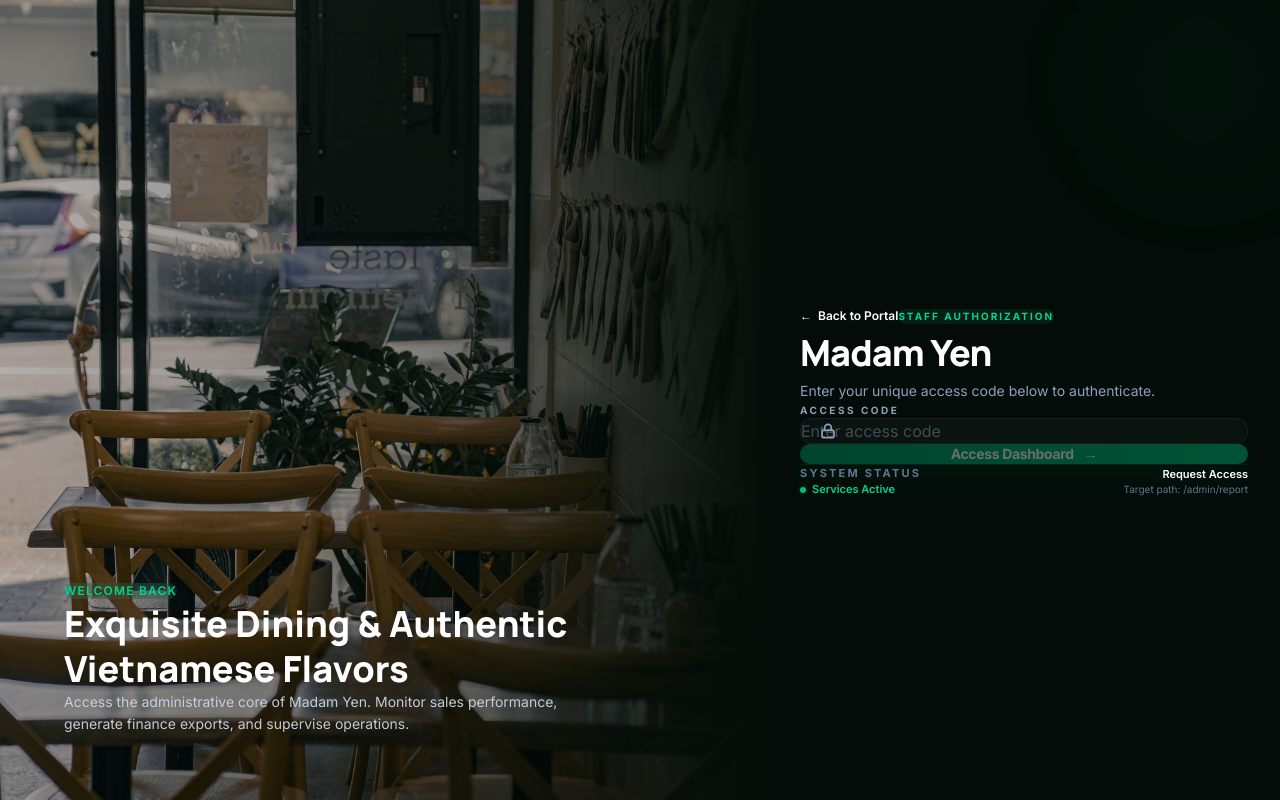
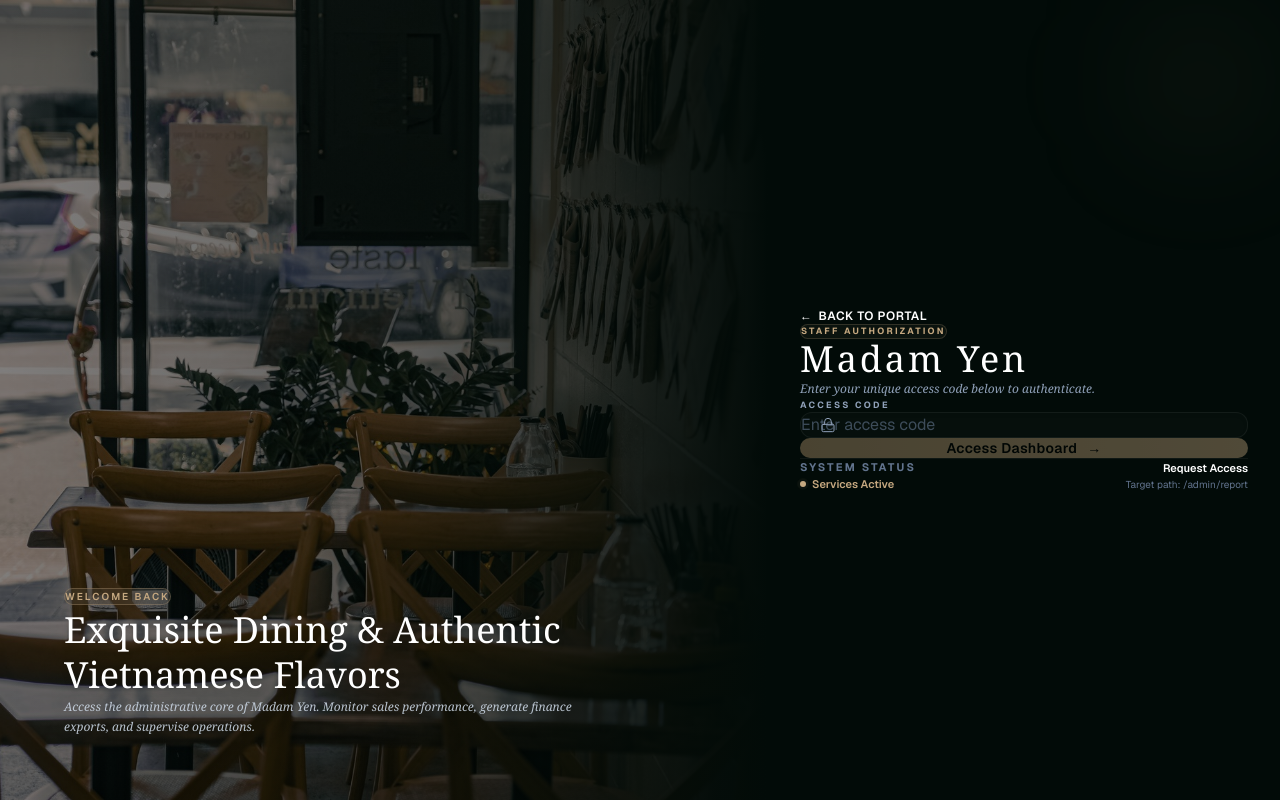
Before and after one commit to robertpham2201-create/MY_admin, a Next.js app: page /login in a window 1280 px wide. Built offline with nearby package versions, Linux system fonts and the light colour scheme.

Commit message:
fix: fix login page header spacing vertical alignment

```diff
--- a/src/app/login/login-client.tsx
+++ b/src/app/login/login-client.tsx
@@ -2,19 +2,8 @@
 
 import Image from "next/image";
 import Link from "next/link";
-import { Inter, Manrope } from "next/font/google";
 import { useMemo, useState } from "react";
 import { useRouter, useSearchParams } from "next/navigation";
-
-const inter = Inter({
-  subsets: ["latin"],
-  variable: "--font-login-body",
-});
-
-const manrope = Manrope({
-  subsets: ["latin"],
-  variable: "--font-login-headline",
-});
 
 export default function LoginClient() {
   const router = useRouter();
@@ -46,10 +35,7 @@
   }
 
   return (
-    <div
-      className={`${inter.variable} ${manrope.variable} min-h-screen bg-[#030c08] text-white`}
-      style={{ fontFamily: "var(--font-login-body)" }}
-    >
+    <div className="min-h-screen bg-[#020b08] font-sans text-white">
       <main className="flex min-h-screen">
         {/* Left Side Hero Image (visible on desktop) */}
         <section className="relative hidden overflow-hidden lg:block lg:w-3/5">
@@ -59,20 +45,17 @@
             priority
             fill
             sizes="60vw"
-            className="object-cover grayscale-[20%] brightness-[70%] transition-transform duration-[10000ms] hover:scale-105"
+            className="object-cover grayscale-[20%] brightness-[50%] transition-transform duration-[10000ms] hover:scale-105"
           />
-          <div className="absolute inset-0 bg-gradient-to-r from-transparent via-[#030c08]/20 to-[#030c08]" />
+          <div className="absolute inset-0 bg-gradient-to-r from-transparent via-[#020b08]/20 to-[#020b08]" />
           <div className="absolute bottom-16 left-16 max-w-lg">
-            <span className="inline-flex rounded-full bg-emerald-500/10 px-4 py-1.5 text-xs font-semibold uppercase tracking-widest text-emerald-400 backdrop-blur-md">
+            <span className="inline-flex rounded-full border border-[#c5a880]/30 bg-[#c5a880]/5 px-4.5 py-1.5 text-[10px] font-semibold uppercase tracking-[0.2em] text-[#c5a880] backdrop-blur-md">
               Welcome Back
             </span>
-            <h2
-              className="mt-6 text-4xl font-extrabold leading-tight text-white drop-shadow-md"
-              style={{ fontFamily: "var(--font-login-headline)" }}
-            >
+            <h2 className="mt-6 font-serif text-4xl font-light leading-tight text-white drop-shadow-md">
               Exquisite Dining & Authentic Vietnamese Flavors
             </h2>
-            <p className="mt-4 text-sm leading-relaxed text-slate-300/95">
+            <p className="mt-4 font-serif text-xs italic leading-relaxed text-slate-300/90">
               Access the administrative core of Madam Yen. Monitor sales performance, generate finance exports, and supervise operations.
             </p>
           </div>
@@ -81,27 +64,24 @@
         {/* Right Side Form */}
         <section className="relative flex w-full items-center justify-center p-6 sm:p-12 lg:w-2/5">
           {/* Top corner gradient accent */}
-          <div className="absolute top-0 right-0 h-40 w-40 rounded-full bg-emerald-500/5 blur-3xl pointer-events-none" />
+          <div className="absolute top-0 right-0 h-40 w-40 rounded-full bg-[#c5a880]/5 blur-3xl pointer-events-none" />
 
           <div className="w-full max-w-md">
             {/* Header info */}
-            <div className="mb-10">
+            <div className="mb-10 flex flex-col items-start">
               <Link
                 href="/"
-                className="mb-6 inline-flex items-center gap-1.5 text-xs font-semibold text-emerald-400 hover:text-emerald-300 transition-colors"
+                className="mb-6 inline-flex items-center gap-1.5 text-xs font-semibold uppercase tracking-wider text-[#c5a880] hover:text-[#d5b890] transition-colors"
               >
                 <span>&larr;</span> Back to Portal
               </Link>
-              <div className="mb-4 inline-flex rounded-full bg-emerald-500/10 px-3.5 py-1.5 text-[10px] font-bold uppercase tracking-[0.2em] text-emerald-400">
+              <div className="mb-4 inline-flex rounded-full border border-[#c5a880]/20 bg-[#c5a880]/5 px-3.5 py-1.5 text-[9px] font-bold uppercase tracking-[0.25em] text-[#c5a880]">
                 Staff Authorization
               </div>
-              <h1
-                className="text-[2.25rem] font-black tracking-tight text-white"
-                style={{ fontFamily: "var(--font-login-headline)" }}
-              >
+              <h1 className="font-serif text-4xl font-light tracking-[0.08em] text-white">
                 Madam Yen
               </h1>
-              <p className="mt-3 text-sm leading-relaxed text-slate-400">
+              <p className="mt-3 font-serif text-xs italic leading-relaxed text-slate-400">
                 Enter your unique access code below to authenticate.
               </p>
             </div>
@@ -116,20 +96,20 @@
             >
               <div className="space-y-2.5">
                 <label
-                  className="block text-[10px] font-bold uppercase tracking-[0.25em] text-slate-400"
+                  className="block text-[9px] font-bold uppercase tracking-[0.25em] text-slate-400"
                   htmlFor="access-code"
                 >
                   Access Code
                 </label>
                 <div className="relative group">
-                  <div className="pointer-events-none absolute inset-y-0 left-5 flex items-center text-slate-400 transition-colors group-focus-within:text-emerald-400">
+                  <div className="pointer-events-none absolute inset-y-0 left-5 flex items-center text-slate-400 transition-colors group-focus-within:text-[#c5a880]">
                     <svg
                       aria-hidden="true"
                       viewBox="0 0 24 24"
                       className="h-4 w-4"
                       fill="none"
                       stroke="currentColor"
-                      strokeWidth="2.5"
+                      strokeWidth="1.5"
                       strokeLinecap="round"
                       strokeLinejoin="round"
                     >
@@ -139,7 +119,7 @@
                   </div>
                   <input
                     id="access-code"
-                    className="w-full rounded-xl border border-white/5 bg-white/[0.03] py-4 pl-14 pr-4 text-white shadow-inner outline-none transition-all duration-300 placeholder:text-slate-500/60 focus:border-emerald-500/30 focus:bg-white/[0.06] focus:ring-4 focus:ring-emerald-500/5"
+                    className="w-full rounded-xl border border-white/5 bg-white/[0.02] py-4 pl-14 pr-4 text-white shadow-inner outline-none transition-all duration-300 placeholder:text-slate-500/60 focus:border-[#c5a880]/30 focus:bg-white/[0.04] focus:ring-4 focus:ring-[#c5a880]/5"
                     type="password"
                     name="password"
                     autoComplete="current-password"
@@ -153,7 +133,7 @@
               {/* Error messages */}
               {error ? (
                 <div className="flex items-center gap-2 rounded-xl border border-red-500/20 bg-red-500/10 px-4 py-3.5 text-xs text-red-400 backdrop-blur-md">
-                  <svg className="h-4 w-4 shrink-0" fill="none" viewBox="0 0 24 24" stroke="currentColor" strokeWidth="2.5">
+                  <svg className="h-4 w-4 shrink-0" fill="none" viewBox="0 0 24 24" stroke="currentColor" strokeWidth="2">
                     <path strokeLinecap="round" strokeLinejoin="round" d="M12 9v2m0 4h.01m-6.938 4h13.856c1.54 0 2.502-1.667 1.732-3L13.732 4c-.77-1.333-2.694-1.333-3.464 0L3.34 16c-.77 1.333.192 3 1.732 3z"/>
                   </svg>
                   <span>{error}</span>
@@ -165,7 +145,7 @@
                 <button
                   type="submit"
                   disabled={loading || !apiKey}
-                  className="flex w-full items-center justify-center gap-2.5 rounded-xl bg-gradient-to-r from-emerald-600 to-emerald-500 px-4 py-4 text-sm font-bold tracking-tight text-white shadow-[0_12px_24px_rgba(16,185,129,0.15)] transition-all duration-300 hover:from-emerald-500 hover:to-emerald-400 hover:shadow-[0_12px_32px_rgba(16,185,129,0.25)] active:scale-[0.98] disabled:cursor-not-allowed disabled:opacity-40"
+                  className="flex w-full items-center justify-center gap-2.5 rounded-xl bg-gradient-to-r from-[#b59870] to-[#c5a880] px-4 py-4 text-sm font-semibold tracking-wide text-black transition-all duration-300 hover:from-[#c5a880] hover:to-[#d5b890] active:scale-[0.98] disabled:cursor-not-allowed disabled:opacity-40"
                 >
                   <span>{loading ? "Authenticating..." : "Access Dashboard"}</span>
                   <span aria-hidden="true" className="transition-transform group-hover:translate-x-0.5">&rarr;</span>
@@ -179,14 +159,14 @@
                 <p className="font-bold uppercase tracking-[0.2em] text-slate-500">System Status</p>
                 <div className="mt-2.5 flex items-center gap-1.5">
                   <span className="relative flex h-1.5 w-1.5">
-                    <span className="absolute inline-flex h-full w-full animate-ping rounded-full bg-emerald-400 opacity-75" />
-                    <span className="relative inline-flex h-1.5 w-1.5 rounded-full bg-emerald-500" />
+                    <span className="absolute inline-flex h-full w-full animate-ping rounded-full bg-[#c5a880] opacity-75" />
+                    <span className="relative inline-flex h-1.5 w-1.5 rounded-full bg-[#c5a880]" />
                   </span>
-                  <span className="font-semibold text-emerald-400">Services Active</span>
+                  <span className="font-semibold text-[#c5a880]">Services Active</span>
                 </div>
               </div>
               <div className="text-right">
-                <a className="font-semibold text-slate-400 hover:text-emerald-400 transition-colors" href="mailto:support@madamyen.com">
+                <a className="font-semibold text-slate-400 hover:text-[#c5a880] transition-colors" href="mailto:support@madamyen.com">
                   Request Access
                 </a>
                 <p className="mt-2 text-[10px] text-slate-500">Target path: {nextPath}</p>
```
